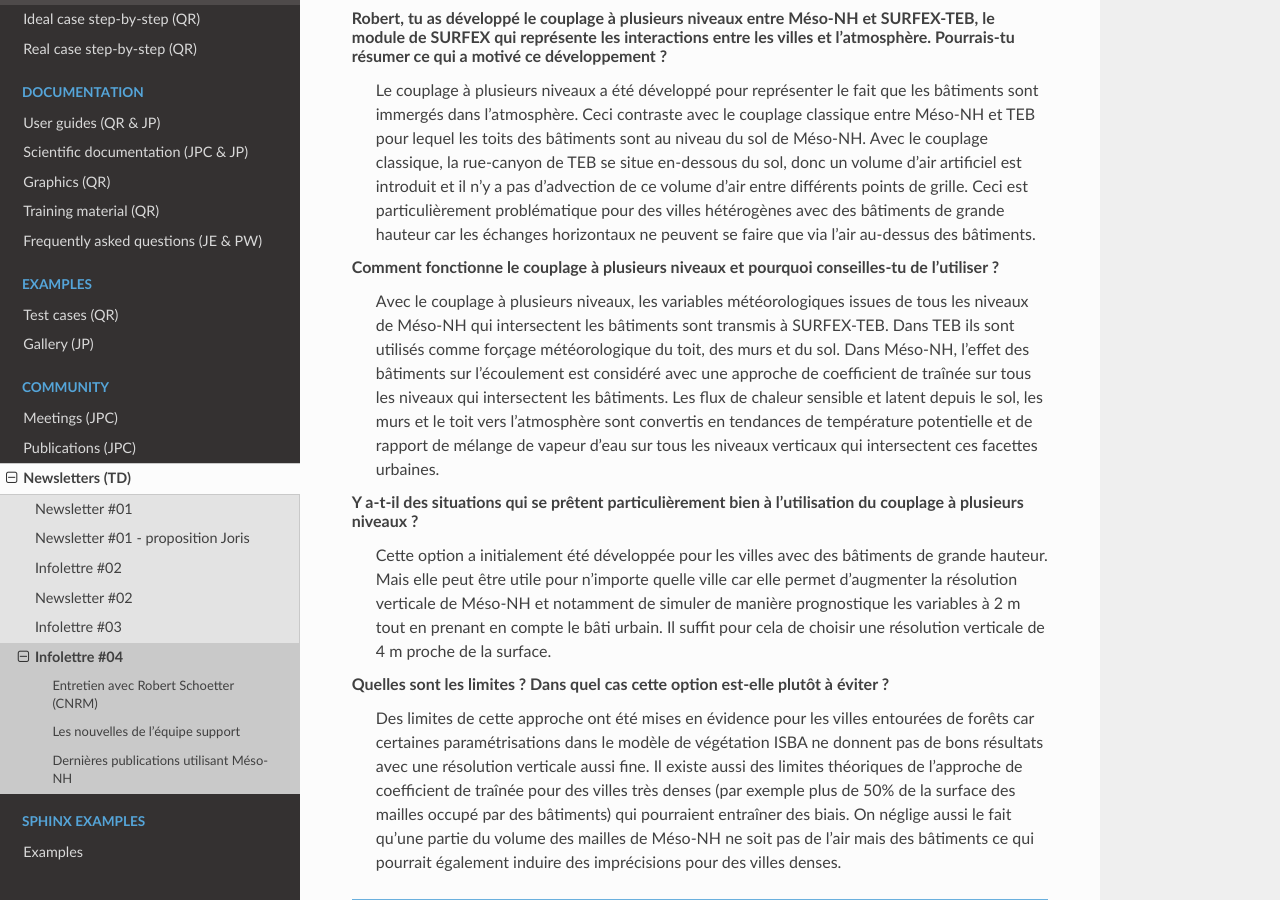
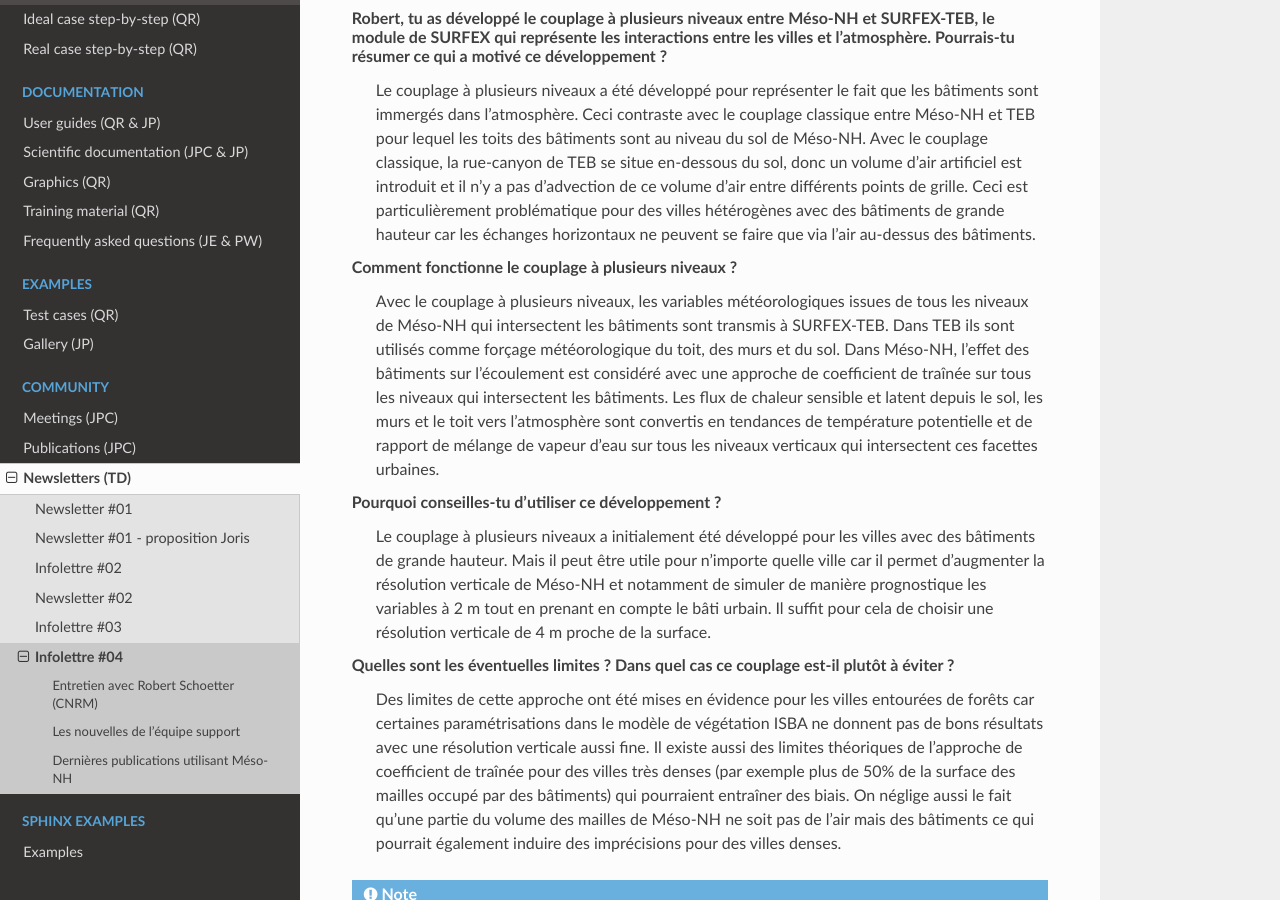
Before and after one commit to JorisPianezze/mesonh_beta_test_guide, a Sphinx documentation site: the page built from docs/source/community/newsletters/newsletter_04.rst, in a window 1280 px wide and 900 px high, scrolled down 827 px. Built offline with Sphinx 7.4.7 and the Read the Docs theme 3.1.0, drawn with Linux system fonts in a browser that asks for light colours.

Commit message:
Update newsletter_04.rst

```diff
--- a/docs/source/community/newsletters/newsletter_04.rst
+++ b/docs/source/community/newsletters/newsletter_04.rst
@@ -19,13 +19,13 @@
 Robert, tu as développé le couplage à plusieurs niveaux entre Méso-NH et SURFEX-TEB, le module de SURFEX qui représente les interactions entre les villes et l'atmosphère. Pourrais-tu résumer ce qui a motivé ce développement ?
   Le couplage à plusieurs niveaux a été développé pour représenter le fait que les bâtiments sont immergés dans l'atmosphère. Ceci contraste avec le couplage classique entre Méso-NH et TEB pour lequel les toits des bâtiments sont au niveau du sol de Méso-NH. Avec le couplage classique, la rue-canyon de TEB se situe en-dessous du sol, donc un volume d'air artificiel est introduit et il n'y a pas d'advection de ce volume d'air entre différents points de grille. Ceci est particulièrement problématique pour des villes hétérogènes avec des bâtiments de grande hauteur car les échanges horizontaux ne peuvent se faire que via l'air au-dessus des bâtiments.
 
-Comment fonctionne le couplage à plusieurs niveaux et pourquoi conseilles-tu de l'utiliser ?
+Comment fonctionne le couplage à plusieurs niveaux ?
   Avec le couplage à plusieurs niveaux, les variables météorologiques issues de tous les niveaux de Méso-NH qui intersectent les bâtiments sont transmis à SURFEX-TEB. Dans TEB ils sont utilisés comme forçage météorologique du toit, des murs et du sol. Dans Méso-NH, l'effet des bâtiments sur l'écoulement est considéré avec une approche de coefficient de traînée sur tous les niveaux qui intersectent les bâtiments. Les flux de chaleur sensible et latent depuis le sol, les murs et le toit vers l'atmosphère sont convertis en tendances de température potentielle et de rapport de mélange de vapeur d'eau sur tous les niveaux verticaux qui intersectent ces facettes urbaines.
 
-Y a-t-il des situations qui se prêtent particulièrement bien à l'utilisation du couplage à plusieurs niveaux ?
-  Cette option a initialement été développée pour les villes avec des bâtiments de grande hauteur. Mais elle peut être utile pour n'importe quelle ville car elle permet d'augmenter la résolution verticale de Méso-NH et notamment de simuler de manière prognostique les variables à 2 m tout en prenant en compte le bâti urbain. Il suffit pour cela de choisir une résolution verticale de 4 m proche de la surface.
+Pourquoi conseilles-tu d'utiliser ce développement ?
+  Le couplage à plusieurs niveaux a initialement été développé pour les villes avec des bâtiments de grande hauteur. Mais il peut être utile pour n'importe quelle ville car il permet d'augmenter la résolution verticale de Méso-NH et notamment de simuler de manière prognostique les variables à 2 m tout en prenant en compte le bâti urbain. Il suffit pour cela de choisir une résolution verticale de 4 m proche de la surface.
 
-Quelles sont les limites ? Dans quel cas cette option est-elle plutôt à éviter ?
+Quelles sont les éventuelles limites ? Dans quel cas ce couplage est-il plutôt à éviter ?
   Des limites de cette approche ont été mises en évidence pour les villes entourées de forêts car certaines paramétrisations dans le modèle de végétation ISBA ne donnent pas de bons résultats avec une résolution verticale aussi fine. Il existe aussi des limites théoriques de l'approche de coefficient de traînée pour des villes très denses (par exemple plus de 50% de la surface des mailles occupé par des bâtiments) qui pourraient entraîner des biais. On néglige aussi le fait qu'une partie du volume des mailles de Méso-NH ne soit pas de l'air mais des bâtiments ce qui pourrait également induire des imprécisions pour des villes denses.
 
 .. note::
```
